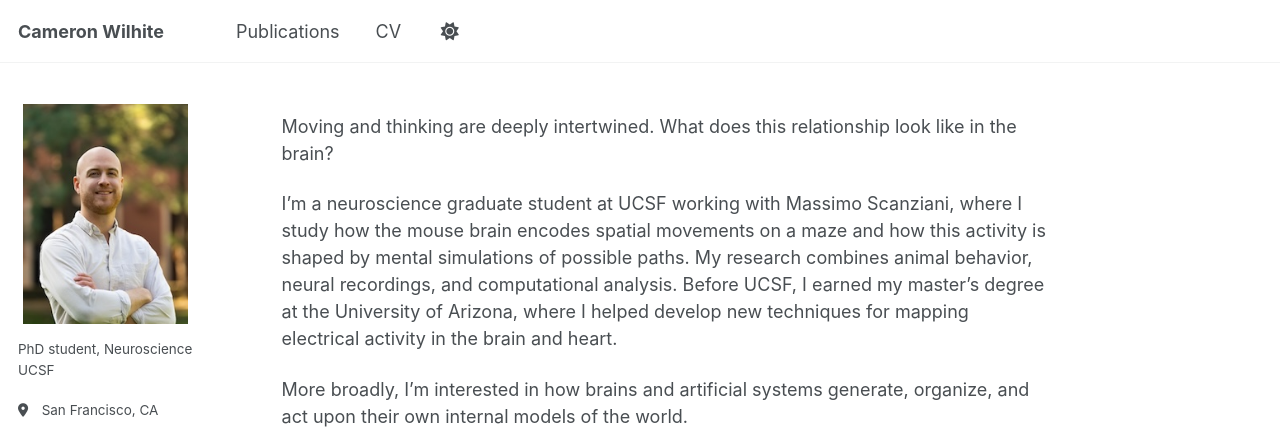
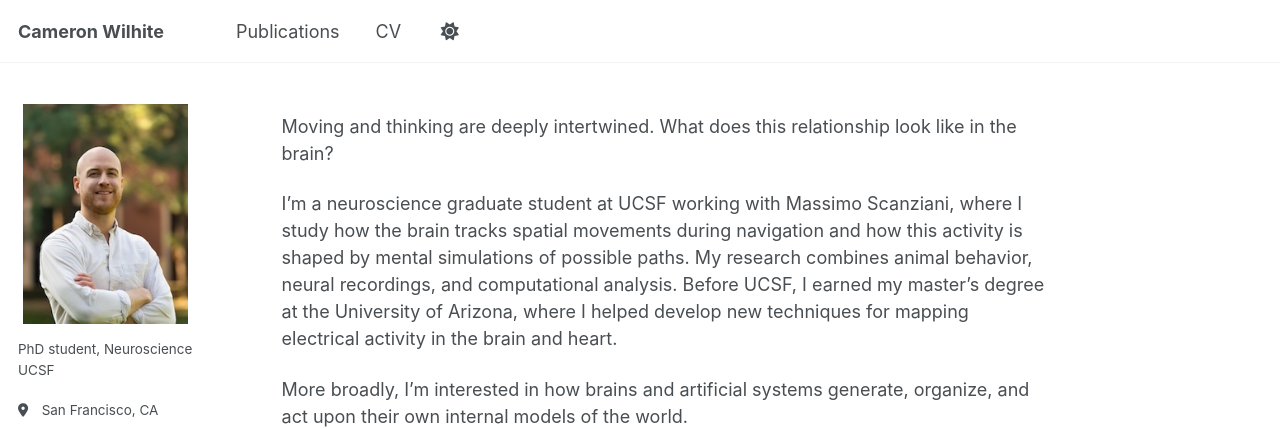
Before and after one commit to camwilhite/camwilhite.github.io, a Jekyll site: the page built from _pages/about.md, in a window 1280 px wide. Shown: the top 429 px of the page. Built offline with Jekyll 4.4.1, drawn with Linux system fonts in a browser that asks for light colours; a script that is not in the unit is left out.

Commit message:
Update about.md

```diff
--- a/_pages/about.md
+++ b/_pages/about.md
@@ -9,6 +9,6 @@ redirect_from:
 
 Moving and thinking are deeply intertwined. What does this relationship look like in the brain?
 
-I'm a neuroscience graduate student at UCSF working with Massimo Scanziani, where I study how the mouse brain encodes spatial movements on a maze and how this activity is shaped by mental simulations of possible paths. My research combines animal behavior, neural recordings, and computational analysis. Before UCSF, I earned my master's degree at the University of Arizona, where I helped develop new techniques for mapping electrical activity in the brain and heart.
+I'm a neuroscience graduate student at UCSF working with Massimo Scanziani, where I study how the brain tracks spatial movements during navigation and how this activity is shaped by mental simulations of possible paths. My research combines animal behavior, neural recordings, and computational analysis. Before UCSF, I earned my master's degree at the University of Arizona, where I helped develop new techniques for mapping electrical activity in the brain and heart.
 
 More broadly, I'm interested in how brains and artificial systems generate, organize, and act upon their own internal models of the world.
```
